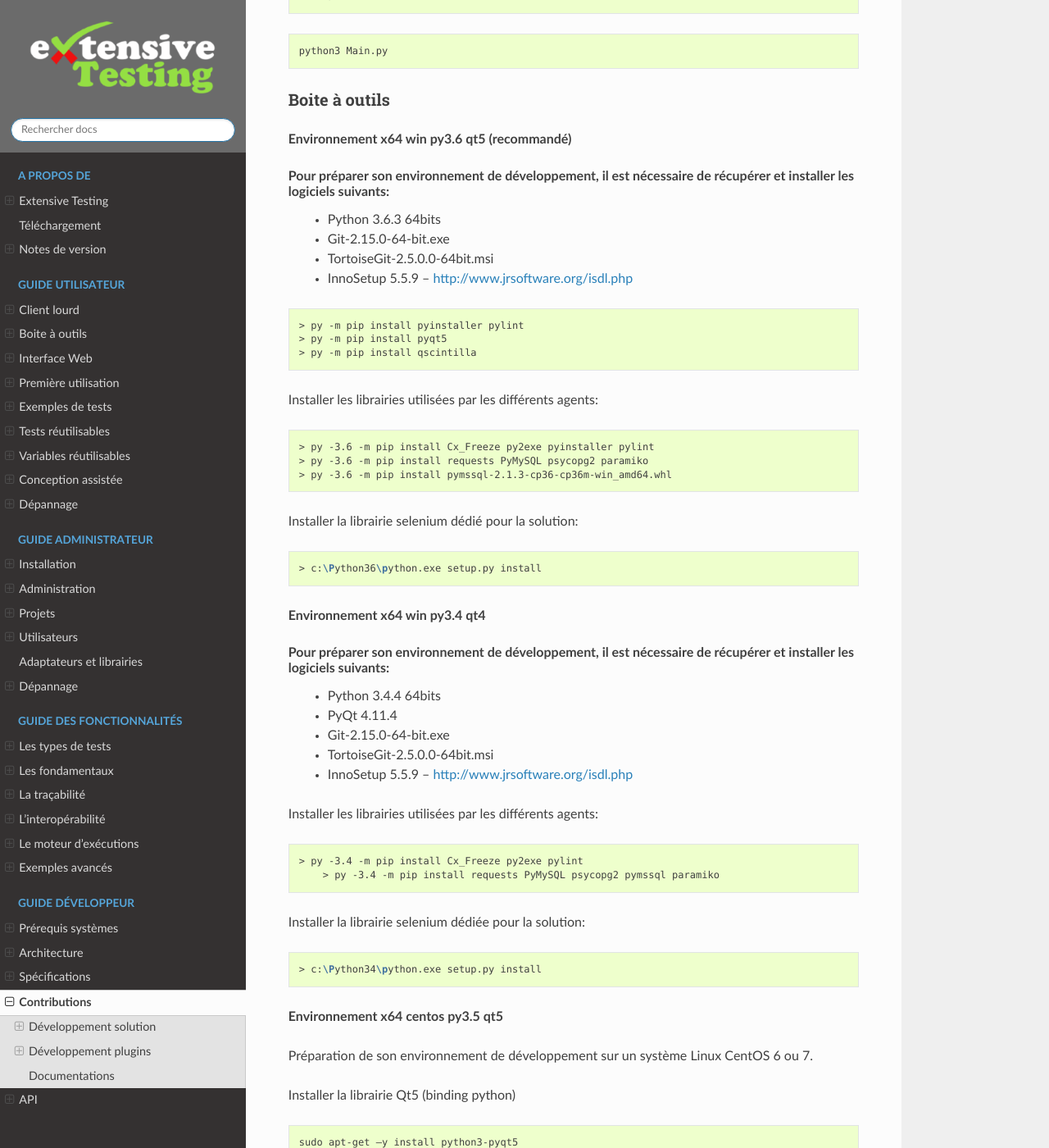
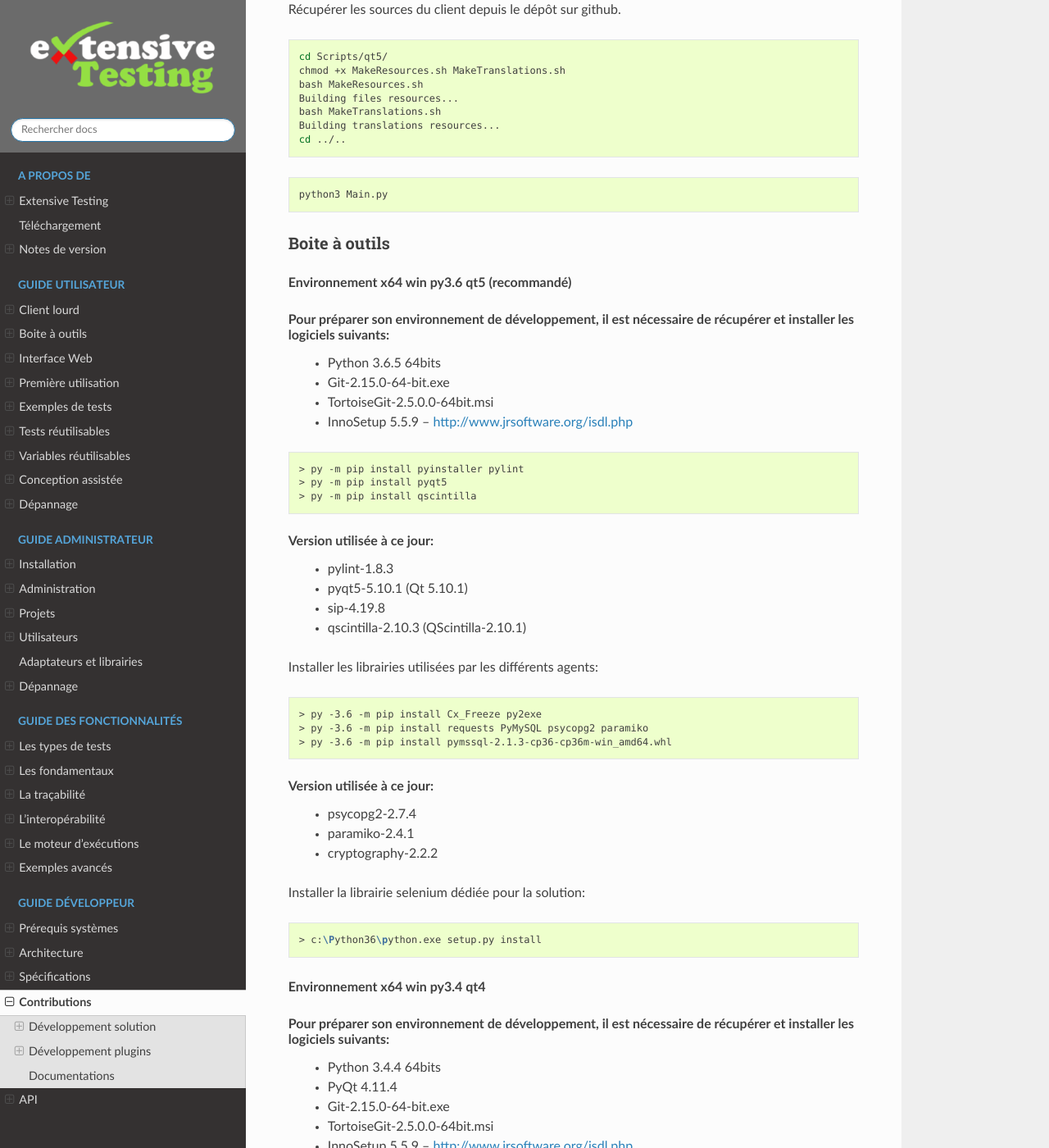
Before and after one commit to ExtensiveAutomation/extensiveautomation-fr.readthedocs.io, a Sphinx documentation site: the page built from docs/developer/contributions.rst, in a window 1280 px wide and 1400 px high, scrolled down 2551 px. Shown: the whole window at 82% size. Built offline with Sphinx 7.4.7 and the Read the Docs theme 2.0.0, drawn with Linux system fonts in a browser that asks for light colours; some of the changed text lies outside the part shown.

Commit message:
mise à jour

```diff
--- a/docs/developer/contributions.rst
+++ b/docs/developer/contributions.rst
@@ -12,7 +12,7 @@
 .. tip:: Environnement recommandé.
 
 Pour préparer son environnement de développement, il est nécessaire de récupérer et d'installer les logiciels suivants:
- - Python 3.6.3 64bits
+ - Python 3.6.5 64bits
  - Git-2.15.0-64-bit.exe
  - TortoiseGit-2.5.0.0-64bit.msi
  - InnoSetup 5.5.9 – http://www.jrsoftware.org/isdl.php
@@ -25,7 +25,13 @@
 	> py -m pip install pyqt5
 	> py -m pip install qscintilla
 
-Et de récupérer les sources du client depuis le dépôt sur github.
+Version utilisée à ce jour:
+ - pylint-1.8.3
+ - pyqt5-5.10.1 (Qt 5.10.1)
+ - sip-4.19.8
+ - qscintilla-2.10.3 (QScintilla-2.10.1)
+
+Et de récupérer les sources du client depuis le dépôt sur github https://github.com/ExtensiveTesting/extensivetesting
 
 .. code-block:: bash
 
@@ -130,7 +136,7 @@
 **Environnement x64 win py3.6 qt5 (recommandé)**
 
 Pour préparer son environnement de développement, il est nécessaire de récupérer et installer les logiciels suivants:
- - Python 3.6.3 64bits
+ - Python 3.6.5 64bits
  - Git-2.15.0-64-bit.exe
  - TortoiseGit-2.5.0.0-64bit.msi
  - InnoSetup 5.5.9 – http://www.jrsoftware.org/isdl.php
@@ -141,16 +147,26 @@
 	> py -m pip install pyqt5
 	> py -m pip install qscintilla
 
+Version utilisée à ce jour:
+ - pylint-1.8.3
+ - pyqt5-5.10.1 (Qt 5.10.1)
+ - sip-4.19.8
+ - qscintilla-2.10.3 (QScintilla-2.10.1)
+
 Installer les librairies utilisées par les différents agents:
 
 .. code-block:: bash
 
-	> py -3.6 -m pip install Cx_Freeze py2exe pyinstaller pylint
+	> py -3.6 -m pip install Cx_Freeze py2exe
 	> py -3.6 -m pip install requests PyMySQL psycopg2 paramiko
 	> py -3.6 -m pip install pymssql-2.1.3-cp36-cp36m-win_amd64.whl
 
+Version utilisée à ce jour:
+ - psycopg2-2.7.4
+ - paramiko-2.4.1
+ - cryptography-2.2.2
 
-Installer la librairie selenium dédié pour la solution:
+Installer la librairie selenium dédiée pour la solution:
 
 .. code-block:: bash
 
```
Also changed, not shown: docs/user/getting_started.rst (+6 -6 lines).
